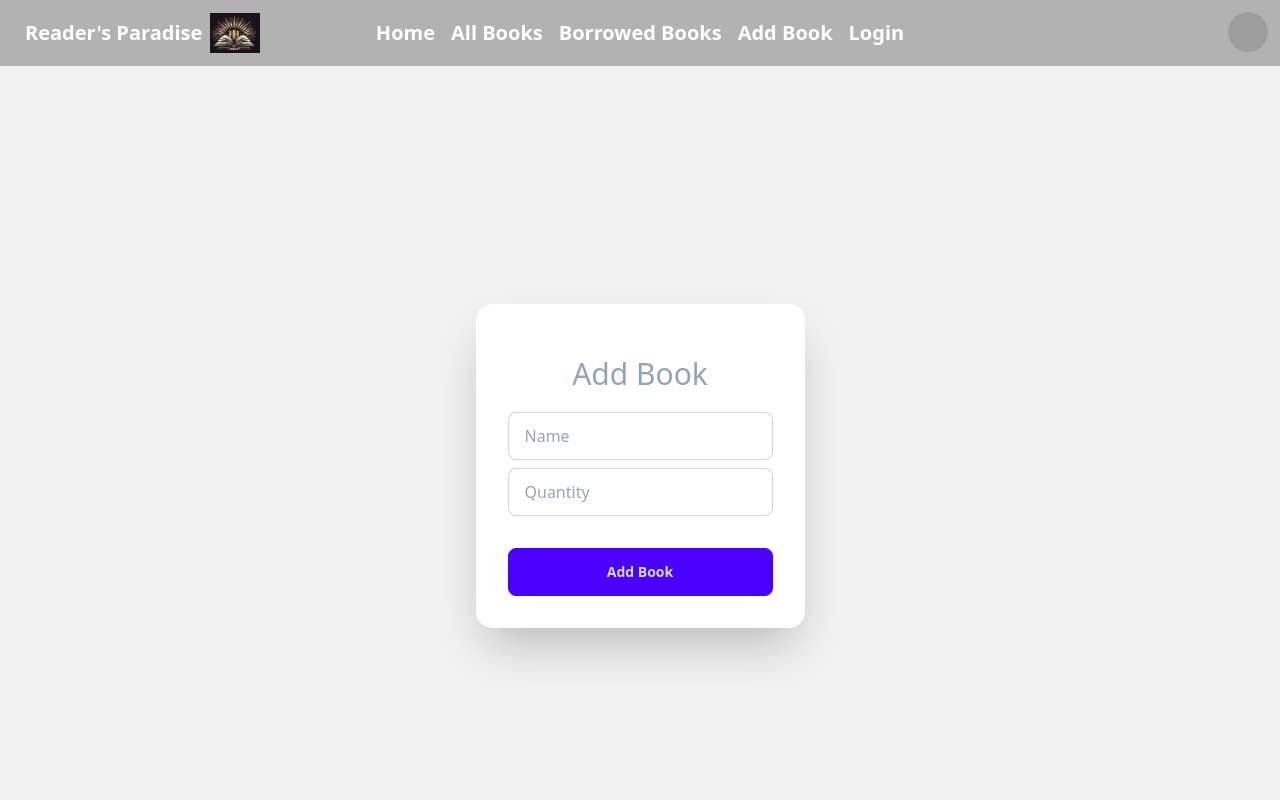
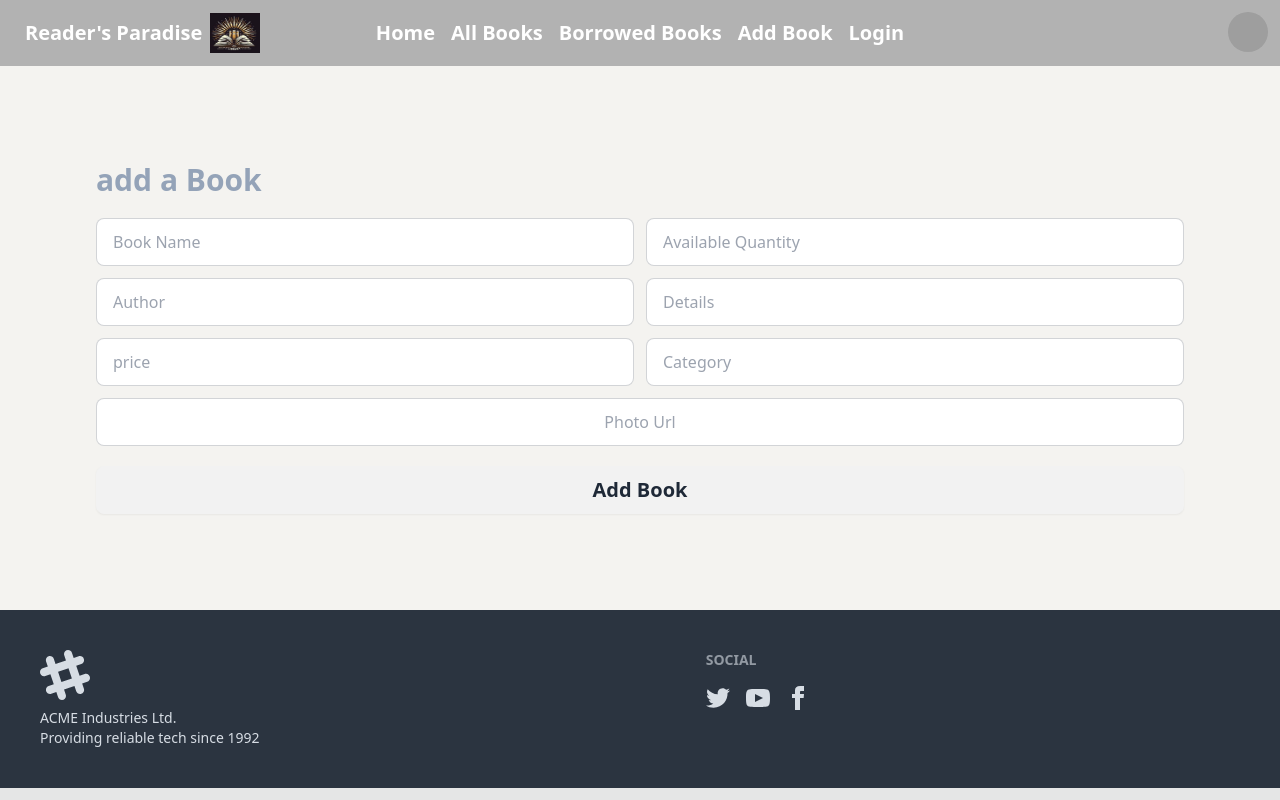
Before and after one commit to jhraju1122/readers-paradise-client, a React (Vite) app: page /addbooks in a window 1280 px wide. Shown: the top 800 px of the page. Built offline with nearby package versions, Linux system fonts and the light colour scheme; grey boxes are pictures that could not be loaded.

Commit message:
added add book page

```diff
--- a/src/pages/Shared/AddBooks/AddBooks.jsx
+++ b/src/pages/Shared/AddBooks/AddBooks.jsx
@@ -2,33 +2,59 @@ import { Link } from "react-router-dom";
 
 
 const AddBooks = () => {
-    const handleAddBook = event =>{
-        event.preventDefault();
+    const handleAddBook = e =>{
+        e.preventDefault();
+        const form = e.target;
+        const name = e.target.name.value;
+        const quantity = e.target.quantity.value;
+        const author = e.target.author.value;
+        const details = e.target.details.value;
+        const price = e.target.price.value;
+        const category = e.target.category.value;
+        const photo = e.target.photo.value;
 
+        const addBook = {name, quantity, author, details, price, category, photo};
+        console.log(addBook);
     }
 
     return (
-        <div className="hero bg-base-200 min-h-screen">
-        <div className="hero-content flex-col lg:flex-row-reverse">
+      <div className="bg-[#F4F3F0] p-24">
+      <h1 className="mb-5 text-slate-400 text-3xl font-extrabold">add a Book</h1>
+      <form onSubmit={handleAddBook} >
+         {/* form name and Quantity row  */}
+      <div className="md:flex w-[100%] justify-center mb-3 gap-3">
+      <div className="input input-bordered flex items-center gap-2 md:w-1/2">
+      <input type="text" className="grow" name="name" placeholder="Book Name" />
+      </div>
+      <div className="input input-bordered flex items-center gap-2 md:w-1/2">
+      <input type="text" className="grow" name="quantity" placeholder="Available Quantity" />
+      </div >
+      </div>
+         {/* form supplier row  */}
+      <div className="md:flex w-[100%] justify-center mb-3 gap-3">
+      <div className="input input-bordered flex items-center gap-2 md:w-1/2">
+      <input type="text" className="grow" name="author" placeholder="Author" />
+      </div>
+      <div className="input input-bordered flex items-center gap-2 md:w-1/2">
+      <input type="text" className="grow" name="details" placeholder="Details" />
+      </div >
+      </div>
+         {/* form teste row  */}
+      <div className="md:flex w-[100%] justify-center mb-3 gap-3">
+      <div className="input input-bordered flex items-center gap-2 md:w-1/2">
+      <input type="text" className="grow" name="price" placeholder="price" />
+      </div>
+      <div className="input input-bordered flex items-center gap-2 md:w-1/2">
+      <input type="text" className="grow" name="category" placeholder="Category" />
+      </div >
+      </div>
+      <div className="input input-bordered flex items-center gap-2 md:w-full">
+      <input type="text" className="grow text-center" name="photo"  placeholder="Photo Url" />
+      </div >
 
-          <div className="card bg-base-100 w-full max-w-sm shrink-0 shadow-2xl">
-
-            <form className="card-body">
-              <div className="form-control">
-               <h1 className="text-3xl text-slate-400 text-center mt-5 mb-5">Add Book</h1>
-                <input type="text" placeholder="Name" name="name" className="input input-bordered" required />
-              </div>
-              <div className="form-control">
-                <input type="number" placeholder="Quantity" name="Number" className="input input-bordered" required />
-              </div>
-              <div className="form-control mt-6">
-                <Link className="btn btn-primary" type="submit">Add Book</Link>
-              </div>
-            </form>
-
-          </div>
-        </div>
-      </div>
+          <button type='submit' className="btn mt-5 w-full font-bold text-xl">Add Book</button>
+      </form>
+     </div>
     );
 };
 
```
